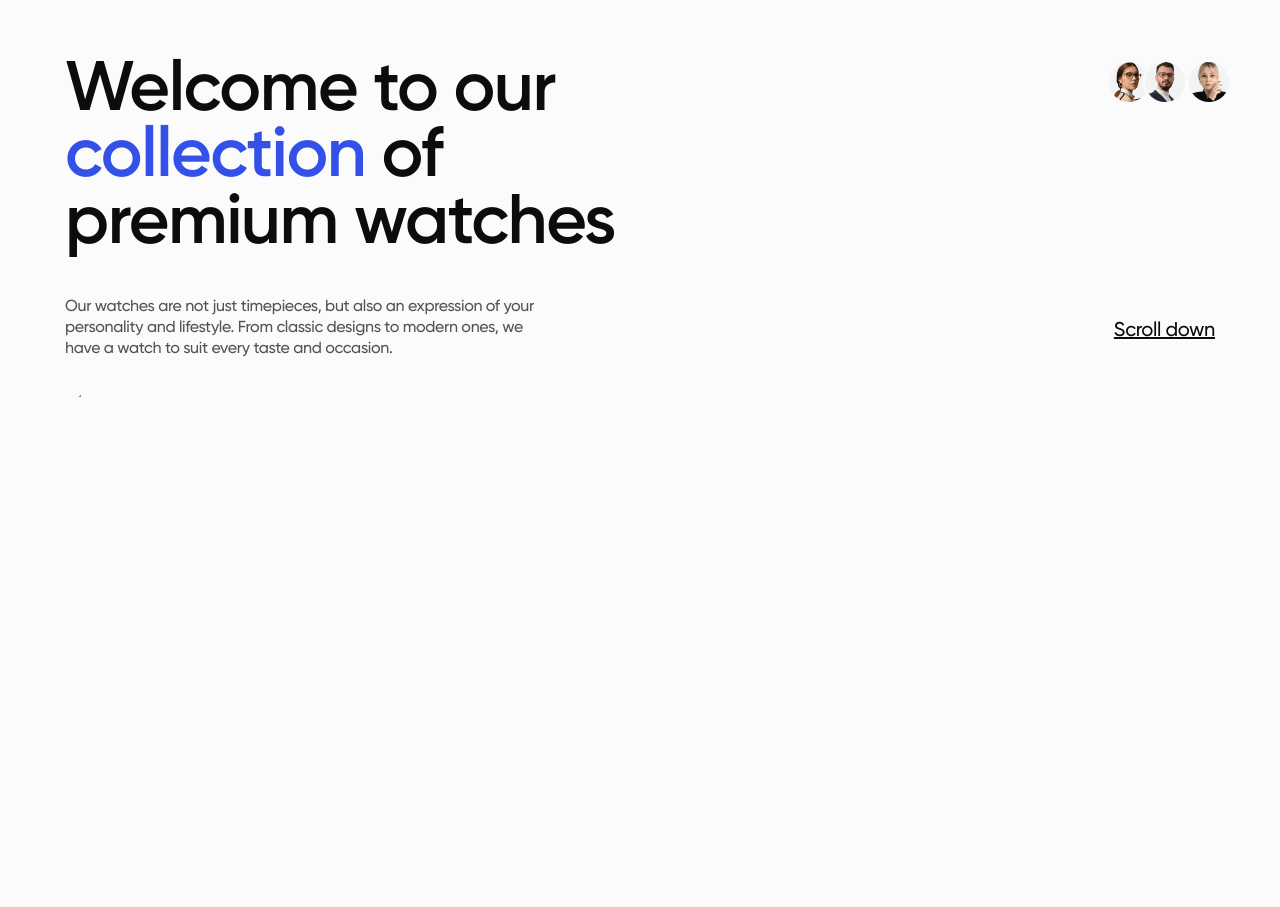
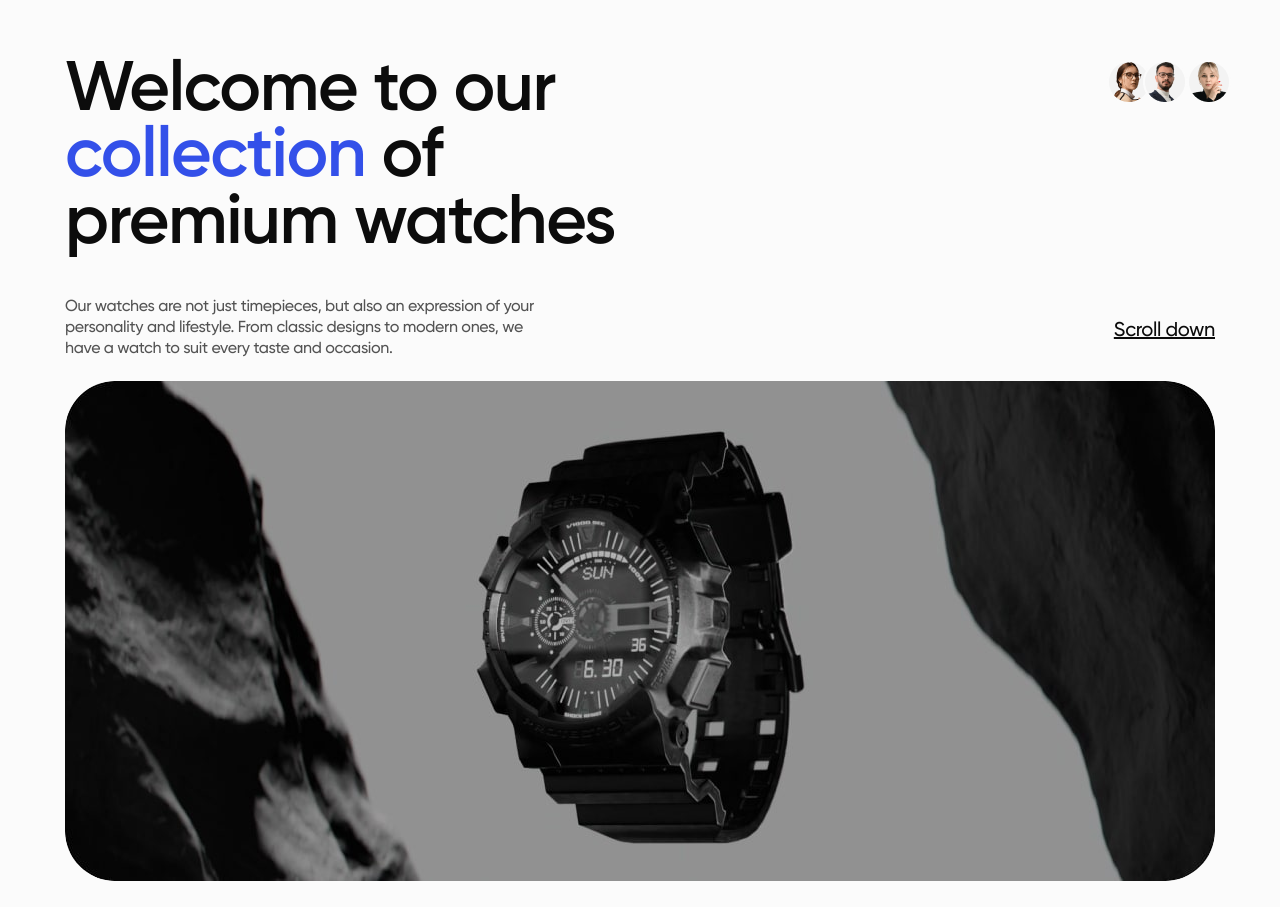
Before and after one commit to Viacheslav-Danylko/project-a-mo-jove-sv, a website built with Vite: page src/index.html in a window 1280 px wide. Shown: the part 45-952 px from the top of the page. Built offline with nearby package versions, Linux system fonts and the light colour scheme; files whose address does not match are found by name.

Commit message:
adds hero2

```diff
--- a/src/partials/hero.html
+++ b/src/partials/hero.html
@@ -40,8 +40,8 @@ modern ones, we have a watch to suit every taste and occasion.
 </div>
 
 <img class="hero-rectangle"
-srcset="/img/hero/rectangle-1x.jpg 1x, /img/hero/rectangle-2x.jpg 2x"
- src="/img/hero/rectangle-1x.jpg"
+srcset="/img/hero/hero-ds-1x.jpg 1x, /img/hero/hero-ds-2x.jpg 2x"
+ src="/img/hero/hero-ds-1x.jpg"
   alt="rectangle">
 </div>
 </section>
```
